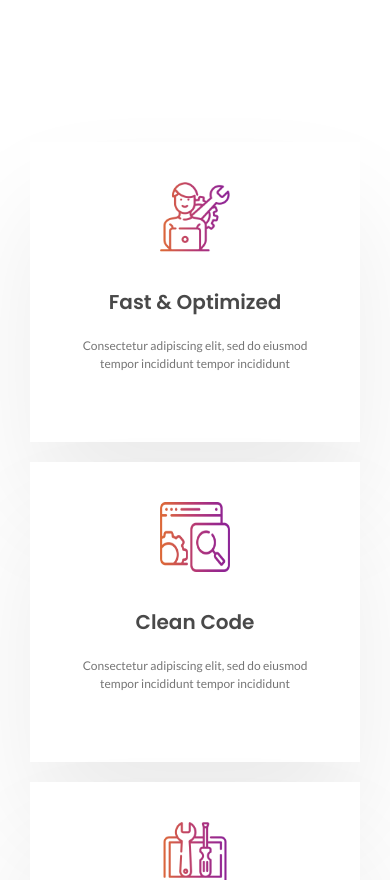
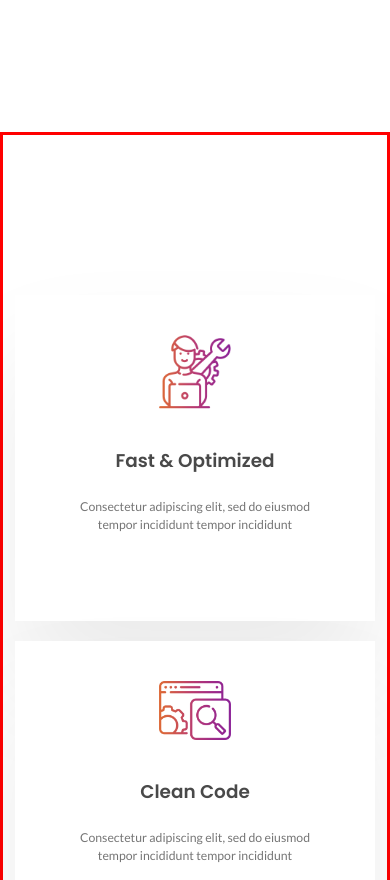
Before and after one commit to KeyToTech/StandupBotLanding, a React (Create React App) app: page / in a window 390 px wide. Shown: the part 1120-2000 px from the top of the page. Built offline with nearby package versions, Linux system fonts and the light colour scheme.

Commit message:
Made mobile scaling for feature.

```diff
--- a/src/feature/Feature.js
+++ b/src/feature/Feature.js
@@ -4,8 +4,7 @@ import icon1 from '../image/feature/icon-1.png';
 import icon2 from '../image/feature/icon-2.png';
 import icon3 from '../image/feature/icon-3.png';
 
-
-class Header extends Component {
+class Feature extends Component {
     render() {
         return (
             <div className="section-feature">
@@ -37,4 +36,4 @@ class Header extends Component {
     }
 }
 
-export default Header;
+export default Feature;
--- a/src/feature/feature.css
+++ b/src/feature/feature.css
@@ -1,25 +1,26 @@
 .section-feature {
+    border: red solid;
     z-index: 10;
-    height: 550px;
-    width: 1140px;
+    max-width: 1160px;
     margin: 0 auto;
-    display: flex;
-    flex-direction: column;
-    justify-content: center;
+    padding: 150px 0;
 }
 
 .wrap-col-items {
-    height: 345px;
+    height: auto;
     width: 100%;
     display: flex;
     flex-direction: row;
     justify-content: space-between;
+    justify-content: center;
+    flex-wrap: wrap;
     text-align: center;
 }
 
 .col-item {
-    height: 343px;
+    height: calc(330px + (343 - 330) * ((100vw - 768px) / (1900 - 768)));
     width: 360px;
+    margin: 10px;
     display: flex;
     flex-direction: column;
     align-items: center;
@@ -28,8 +29,8 @@
 }
 
 .icon {
-    height: 100px;
-    width: 100px;
+    height: auto;
+    width: calc(70px + (100 - 70) * ((100vw - 768px) / (1900 - 768)));
     margin-top: 40px;
 }
 
@@ -39,7 +40,7 @@
     font-weight: 600;
     margin-top: 40px;
     color: #494949;
-    font-size: 24px;
+    font-size: calc(18px + (24 - 18) * ((100vw - 768px) / (1900 - 768)));
     line-height: 24px;
 }
 
@@ -49,57 +50,21 @@
     font-weight: 400;
     margin-top: 25px;
     color: #757575;
-    font-size: 16px;
+    font-size: calc(12px + (16 - 12) * ((100vw - 768px) / (1900 - 768)));;
 }
 
-
-@media screen and (max-width: 1800px) {
-
-    .section-feature {
-        max-width: 1020px;
-    }
-
-    .wrap-col-items {
-        flex-wrap: wrap;
-    }
-
-    .col-item {
-        height: 300px;
-        width: 320px;
-    }
+@media screen and (max-width: 768px) {
 
     .icon {
-        height: 70px;
-        width: 70px;
+        width: calc(70px + (100 - 70) * ((100vw - 360px) / (768 - 360)));
     }
 
     .col-t {
-        font-size: 20px;
-        line-height: 20px;
+        font-size: calc(18px + (24 - 18) * ((100vw - 360px) / (768 - 360)));
     }
 
     .col-desc {
-        font-size: 12px;
-    }
-}
-
-@media screen and (max-width: 1170px) {
-
-    .section-feature {
-        height: auto;
-        width: 100%;
+        font-size: calc(12px + (16 - 12) * ((100vw - 360px) / (768 - 360)));;
     }
 
-    .wrap-col-items {
-        height: auto;
-        width: 100%;
-        justify-content: inherit;
-    }
-
-    .col-item {
-        max-width: 330px;
-        flex-basis: 360px;
-        flex-grow: 1;
-        margin: 10px;
-    }
 }
--- a/src/header/Header.js
+++ b/src/header/Header.js
@@ -5,17 +5,14 @@ import bg_first from '../image/header/bg.png';
 import bg_second from '../image/header/bg_second.png';
 import imgHeader from '../image/header/img.png';
 
-
 class Header extends Component {
     render() {
         return (
             <header className="menu-bar">
-
                 <div className="background-header">
                     <img src={bg_first} alt="bg" className="bg-first" />
                     <img src={bg_second} alt="bg" className="bg-second" />
                 </div>
-
                 <div className="container-header-nav">
                     <nav className="nav-container">
                         <div className="logo-container">
@@ -31,7 +28,6 @@ class Header extends Component {
                         </ul>
                     </nav>
                 </div>
-
                 <div className="banner">
                     <div className="caption-container">
                         <div className="caption">
@@ -47,10 +43,8 @@ class Header extends Component {
                         <img src={imgHeader} alt="img" className="img-header" />
                     </div>
                 </div>
-
             </header>
         );
     }
 }
-
 export default Header;
--- a/src/header/header.css
+++ b/src/header/header.css
@@ -215,6 +215,9 @@
 }
 
 @media screen and (max-width: 1300px) {
+    .container-header-nav {
+        padding: 0 20px;
+    }
     .banner {
         margin: 0 auto;
         margin-top: 70px;
```
